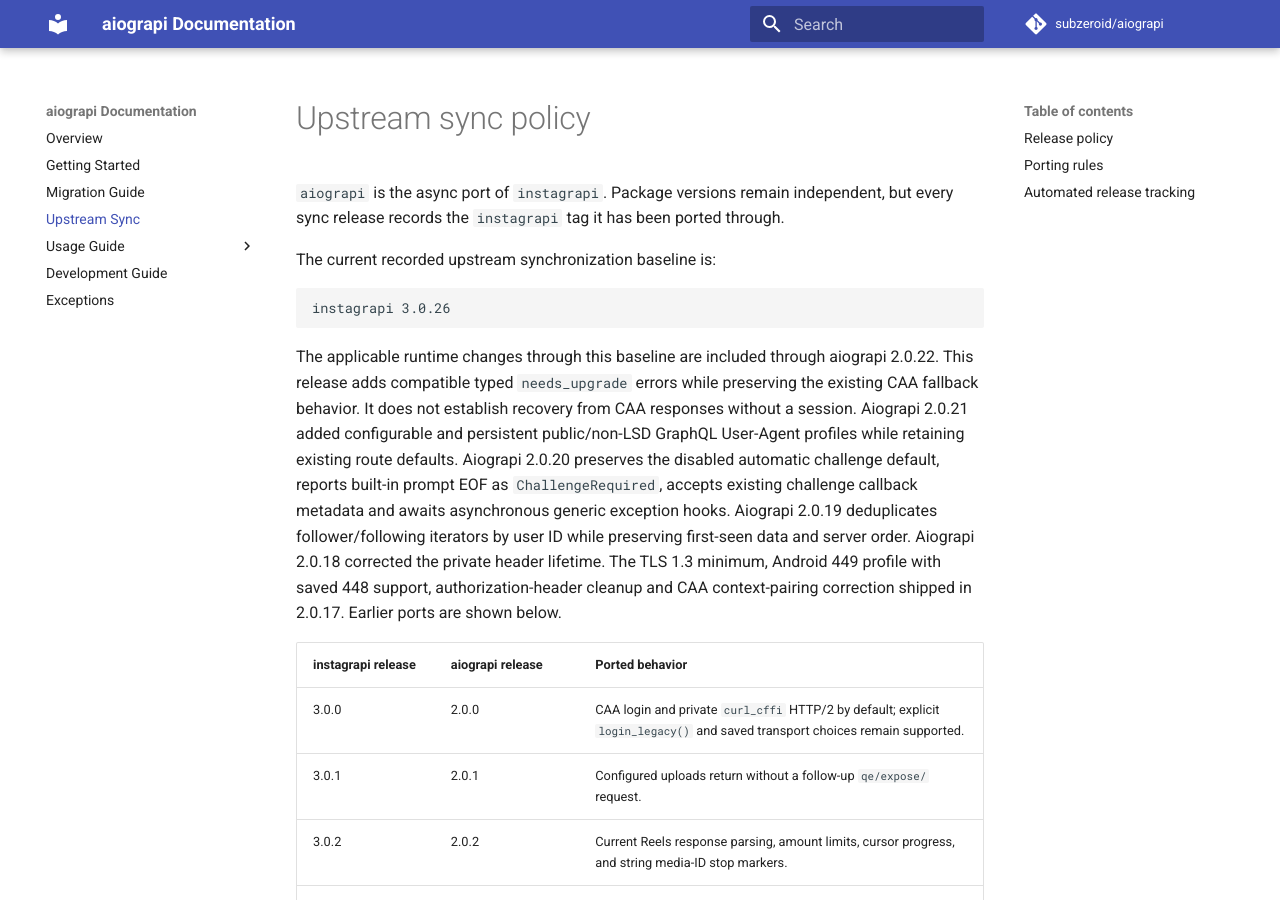
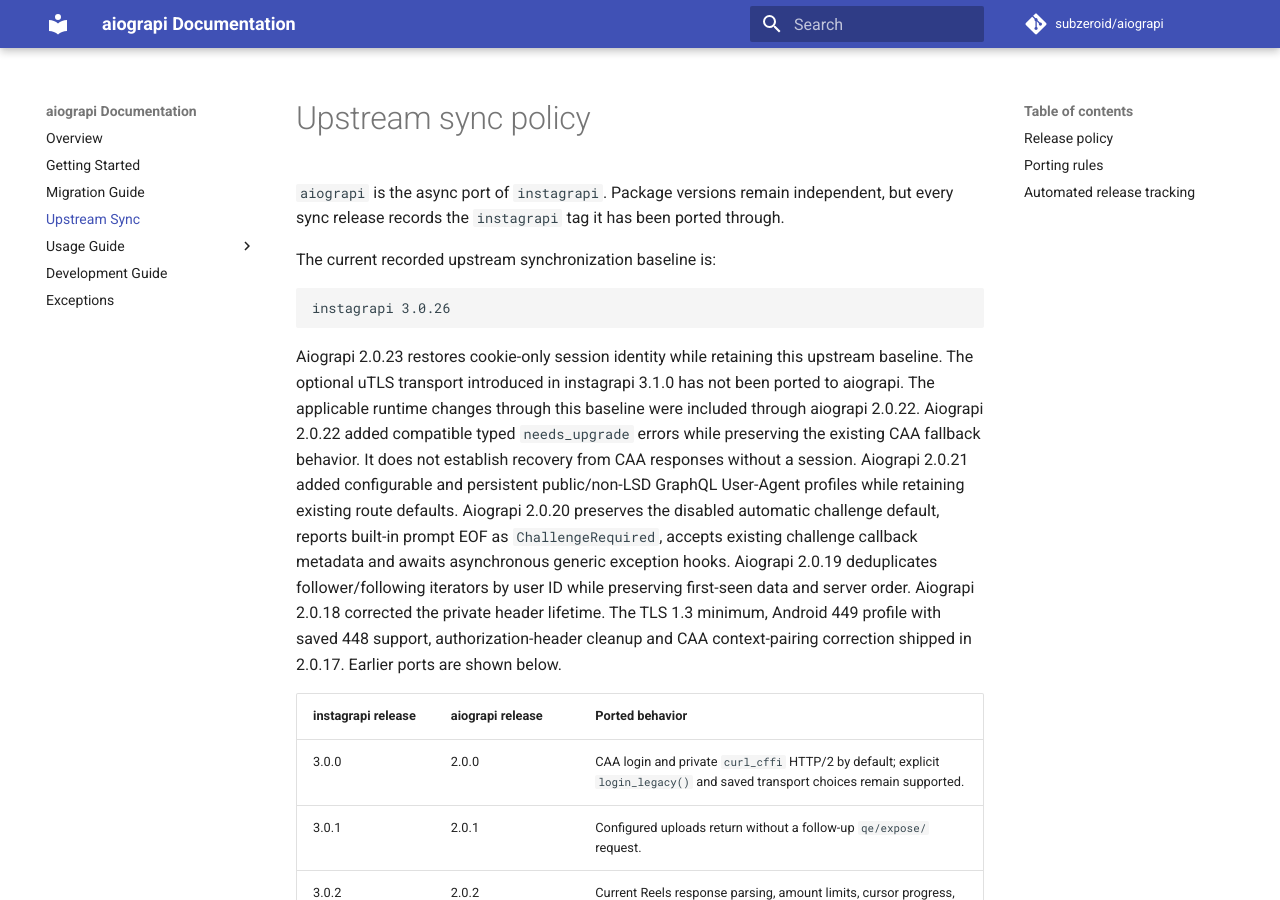
Before and after one commit to subzeroid/aiograpi, an MkDocs documentation site: the page built from docs/upstream-sync.md, in a window 1280 px wide and 900 px high. Built offline with MkDocs 1.6.1 and Material for MkDocs 9.7.7, drawn with Linux system fonts in a browser that asks for light colours; comment, search, counter and statistics services are not loaded; the version menu is left out.

Commit message:
chore: release aiograpi 2.0.23 (#520)
Update package metadata and release notes for the verified merged changes.

````diff
--- a/docs/upstream-sync.md
+++ b/docs/upstream-sync.md
@@ -8,7 +8,7 @@ The current recorded upstream synchronization baseline is:
 instagrapi 3.0.26
 ```
 
-The applicable runtime changes through this baseline are included through aiograpi 2.0.22. This release adds compatible typed `needs_upgrade` errors while preserving the existing CAA fallback behavior. It does not establish recovery from CAA responses without a session. Aiograpi 2.0.21 added configurable and persistent public/non-LSD GraphQL User-Agent profiles while retaining existing route defaults. Aiograpi 2.0.20 preserves the disabled automatic challenge default, reports built-in prompt EOF as `ChallengeRequired`, accepts existing challenge callback metadata and awaits asynchronous generic exception hooks. Aiograpi 2.0.19 deduplicates follower/following iterators by user ID while preserving first-seen data and server order. Aiograpi 2.0.18 corrected the private header lifetime. The TLS 1.3 minimum, Android 449 profile with saved 448 support, authorization-header cleanup and CAA context-pairing correction shipped in 2.0.17. Earlier ports are shown below.
+Aiograpi 2.0.23 restores cookie-only session identity while retaining this upstream baseline. The optional uTLS transport introduced in instagrapi 3.1.0 has not been ported to aiograpi. The applicable runtime changes through this baseline were included through aiograpi 2.0.22. Aiograpi 2.0.22 added compatible typed `needs_upgrade` errors while preserving the existing CAA fallback behavior. It does not establish recovery from CAA responses without a session. Aiograpi 2.0.21 added configurable and persistent public/non-LSD GraphQL User-Agent profiles while retaining existing route defaults. Aiograpi 2.0.20 preserves the disabled automatic challenge default, reports built-in prompt EOF as `ChallengeRequired`, accepts existing challenge callback metadata and awaits asynchronous generic exception hooks. Aiograpi 2.0.19 deduplicates follower/following iterators by user ID while preserving first-seen data and server order. Aiograpi 2.0.18 corrected the private header lifetime. The TLS 1.3 minimum, Android 449 profile with saved 448 support, authorization-header cleanup and CAA context-pairing correction shipped in 2.0.17. Earlier ports are shown below.
 
 | instagrapi release | aiograpi release | Ported behavior |
 | --- | --- | --- |
--- a/pyproject.toml
+++ b/pyproject.toml
@@ -4,7 +4,7 @@ build-backend = "setuptools.build_meta"
 
 [project]
 name = "aiograpi"
-version = "2.0.22"
+version = "2.0.23"
 authors = [
     { name = "Mark Subzeroid", email = "143403577+subzeroid@users.noreply.github.com" },
 ]
````
Also changed, not shown: CHANGELOG.md (+7 -0 lines).
